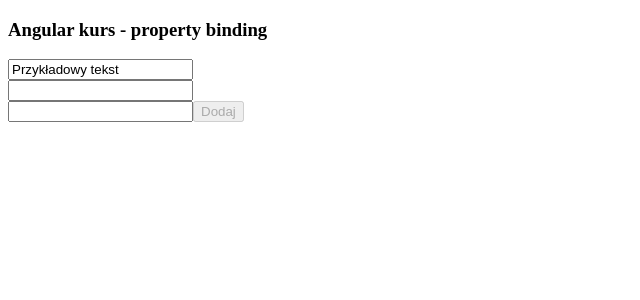
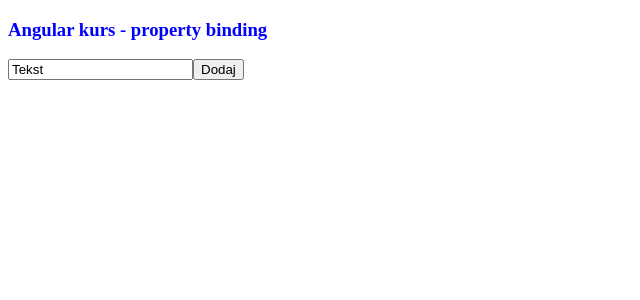
Before and after one commit to Kastyk/angular-kurs, an Angular app: page / in a window 1280 px wide. Shown: the top 300 px of the page, without its empty margins (0-640 px from the left). Built offline with nearby package versions, Linux system fonts and the light colour scheme.

Commit message:
Bindowanie jednostronne(atrybuty ze zmiennymi)

```diff
--- a/src/app/app.component.css
+++ b/src/app/app.component.css
@@ -0,0 +1,6 @@
+.color {
+  color: blue;
+}
+.color2 {
+  color: pink;
+}
--- a/src/app/app.component.html
+++ b/src/app/app.component.html
@@ -1,16 +1,8 @@
-<h3>Angular kurs - property binding</h3>
-<div>
-  <!--Bindowanie zmiennej do wartości value-->
-  <input [value]="inputText" />
-</div>
-<div>
-  <!--Dwustronne bindowanie-->
-  <input [(ngModel)]="inputText2Way" />
-  {{ inputText2Way }}
-</div>
-<div>
-  <!--Bindowanie eventu, zmiennej oraz interpolacja-->
-  <input (click)="click($event)" />
-  <button [disabled]="button">Dodaj</button>
-  {{ showClick }}
-</div>
+<!--To są jakby atrybuty w htmlu, tylko dynamiczne(wartości są pobierane z klasy)-->
+<h3 [className]="colorClass">Angular kurs - property binding</h3>
+<!--Bindowanie jednostronne, zmienia widok tylko w html.
+Nie wpływa to na zmienne w komponencie-->
+<img [src]="logoUrl" />
+<input [max]="maxLength" [value]="inputText" />
+
+<button [disabled]="isDisable" (click)="change()">Dodaj</button>
--- a/src/app/app.component.ts
+++ b/src/app/app.component.ts
@@ -6,12 +6,20 @@
   styleUrls: ['./app.component.css'],
 })
 export class AppComponent {
-  inputText = 'Przykładowy tekst';
-  inputText2Way = ' ';
-  button = true;
-  showClick = '';
-  click = (event) => {
-    this.showClick = 'Przycisk aktywny!';
-    this.button = false;
+  inputText = 'Tekst';
+  maxLength = 5;
+  colorClass = 'color';
+  logoUrl = '';
+  isDisable = true;
+  constructor() {
+    setTimeout(() => {
+      this.isDisable = false;
+    }, 3000);
+  }
+  change = () => {
+    this.inputText = 'Zmiana tekstu i koloru';
+    this.maxLength = 10;
+    this.colorClass = 'color2';
+    this.logoUrl = 'https://angular.io/assets/images/logos/angular/angular.png';
   };
 }
--- a/src/app/app.module.ts
+++ b/src/app/app.module.ts
@@ -4,13 +4,11 @@
 
 import { AppRoutingModule } from './app-routing.module';
 import { AppComponent } from './app.component';
-import { NowyComponent } from './nowy/nowy.component';
 
 @NgModule({
   declarations: [
     // tablica komponentów, pipe'ów i dyrektyw
     AppComponent,
-    NowyComponent,
   ],
   imports: [
     BrowserModule, // moduł używany do odpalenie aplikacji w przeglądarce
--- a/src/app/nowy/nowy.component.html
+++ /dev/null
@@ -1 +0,0 @@
-<p>nowy works!</p>
--- a/src/app/nowy/nowy.component.ts
+++ /dev/null
@@ -1,15 +0,0 @@
-import { Component, OnInit } from '@angular/core';
-
-@Component({
-  selector: 'app-nowy',
-  templateUrl: './nowy.component.html',
-  styleUrls: ['./nowy.component.css']
-})
-export class NowyComponent implements OnInit {
-
-  constructor() { }
-
-  ngOnInit(): void {
-  }
-
-}
```
Also changed, not shown: src/app/nowy/nowy.component.css (deleted), 1 other file (tests, documents, lock files or other folders).
